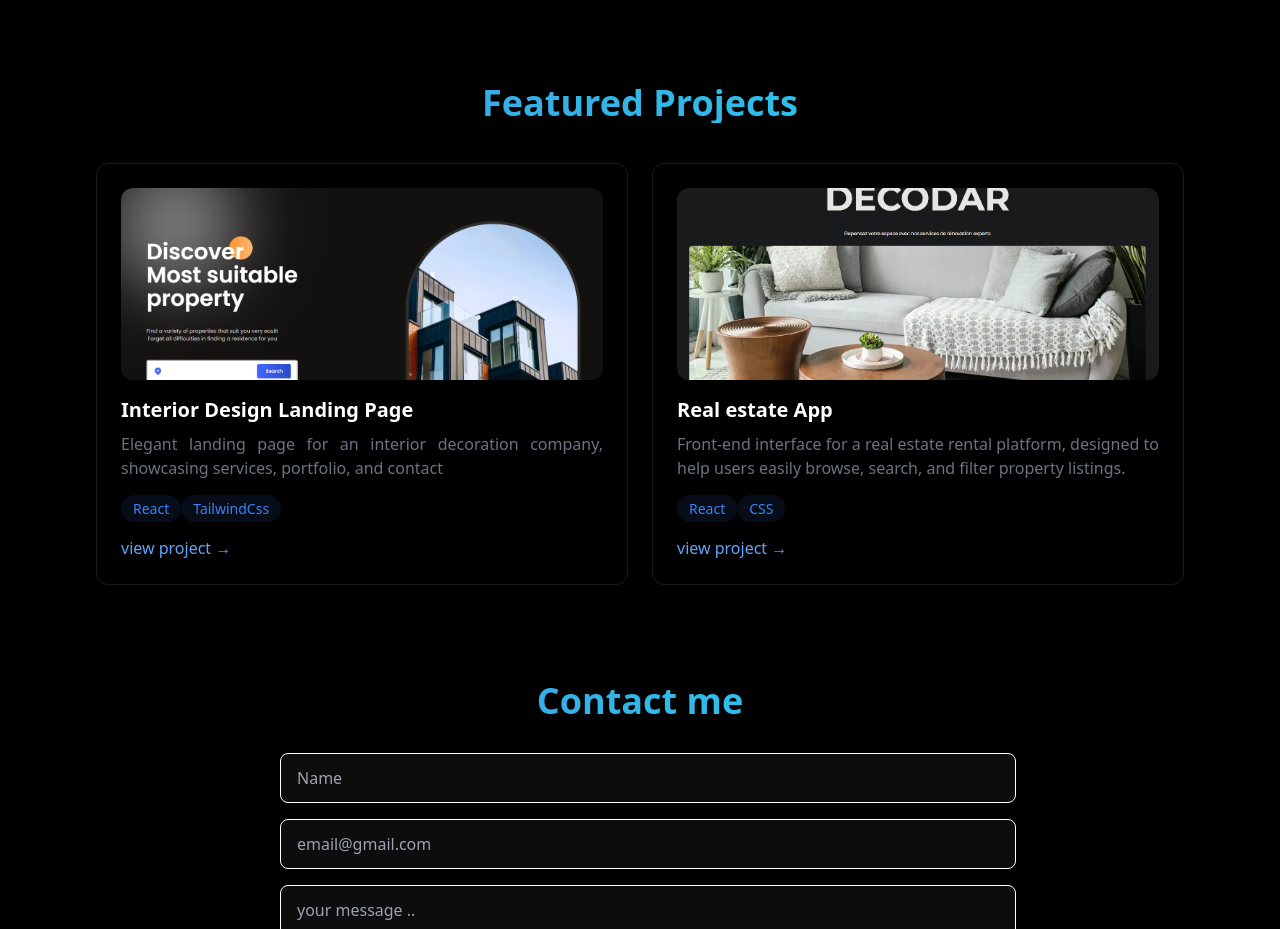
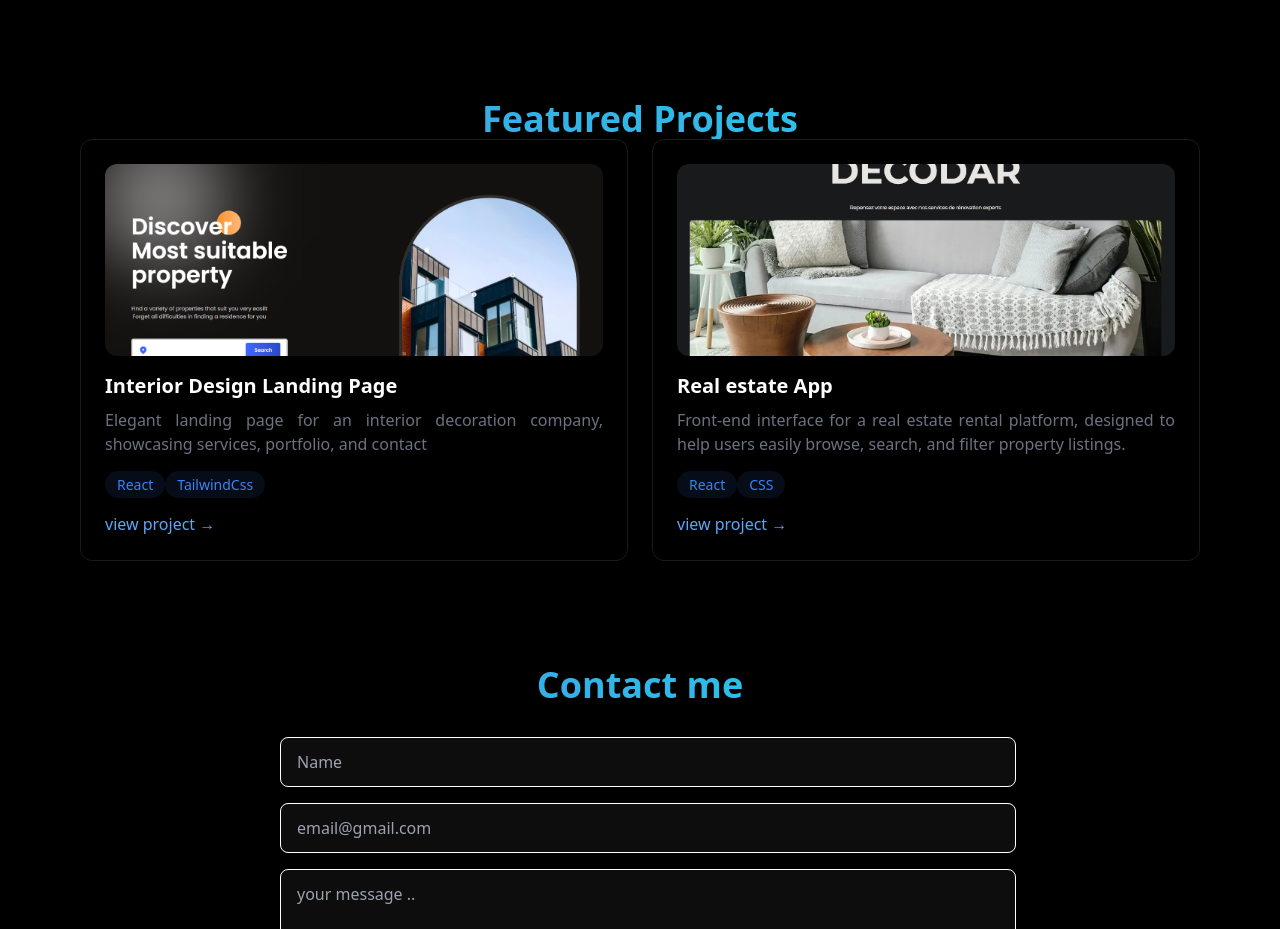
Before and after one commit to Lydie6/lydiaportfolio, a React (Vite) app: page / in a window 1280 px wide. Shown: the part 1483-2412 px from the top of the page. Built offline with nearby package versions, Linux system fonts and the light colour scheme.

Commit message:
Final version

```diff
--- a/src/components/Contacts/index.jsx
+++ b/src/components/Contacts/index.jsx
@@ -25,11 +25,11 @@ const Contacts = () => {
   }
   return (
 
-    <section id='contacts' className="  sm:pt-1">
+    <section id='contacts' className=" pt-[4rem] ">
       <div className="px-4  max-w-2xl sm:max-w-3xl mx-auto">
         <h1 className="text-4xl font-bold text-center text-gradient  ">Contact me</h1>
         <form className='mt-6   text-white mr-2 sm:mr-0' onSubmit={handlesubmit}>
-          <div className="relative  ">
+          <div className="relative   ">
             <input type="text" id='name' name='Name' placeholder='Name ' required value={formData.name} onChange={(e) => setformData({ ...formData, name: e.target.value })} className=' w-full border  border-white bg-white/5 px-4 py-3 m-2 rounded-lg focus:outline-none focus:border-blue-400 focus:bg-blue-500/5' />
           </div>
           <div className="relative">
--- a/src/components/Projects/index.jsx
+++ b/src/components/Projects/index.jsx
@@ -6,11 +6,11 @@ import "../../App.css"
 
 const Projects = () => {
     return (
-        <section className=" pt-[5rem] mb-14 sm:mb-3 sm:mt-0 sm:p-20  " id='projects'>
+        <section className=" pt-[5rem] pb-10 sm:mb-0  sm:pt-[8rem]  " id='projects'>
 
             <div className="max-w-6xl mx-auto px-4  text-white  ">
-                <h1 className="sm:mt-0 text-4xl font-bold text-center    text-gradient  text-transparent">Featured Projects</h1>
-                <div className="grid grid-cols-1 md:grid-cols-2 gap-6 pt-10">
+                <h1 className=" text-4xl font-bold text-center    text-gradient  text-transparent mt-[-2rem]">Featured Projects</h1>
+                <div className="grid grid-cols-1 md:grid-cols-2 gap-6 ">
                     {projects.map((project) => (
 
                     <div className="p-6 rounded-xl border border-white/10 hover:-translate-y-1 hover:border-blue-500/30 hover:shadow-lg transition-all" key={project.id}>
```
